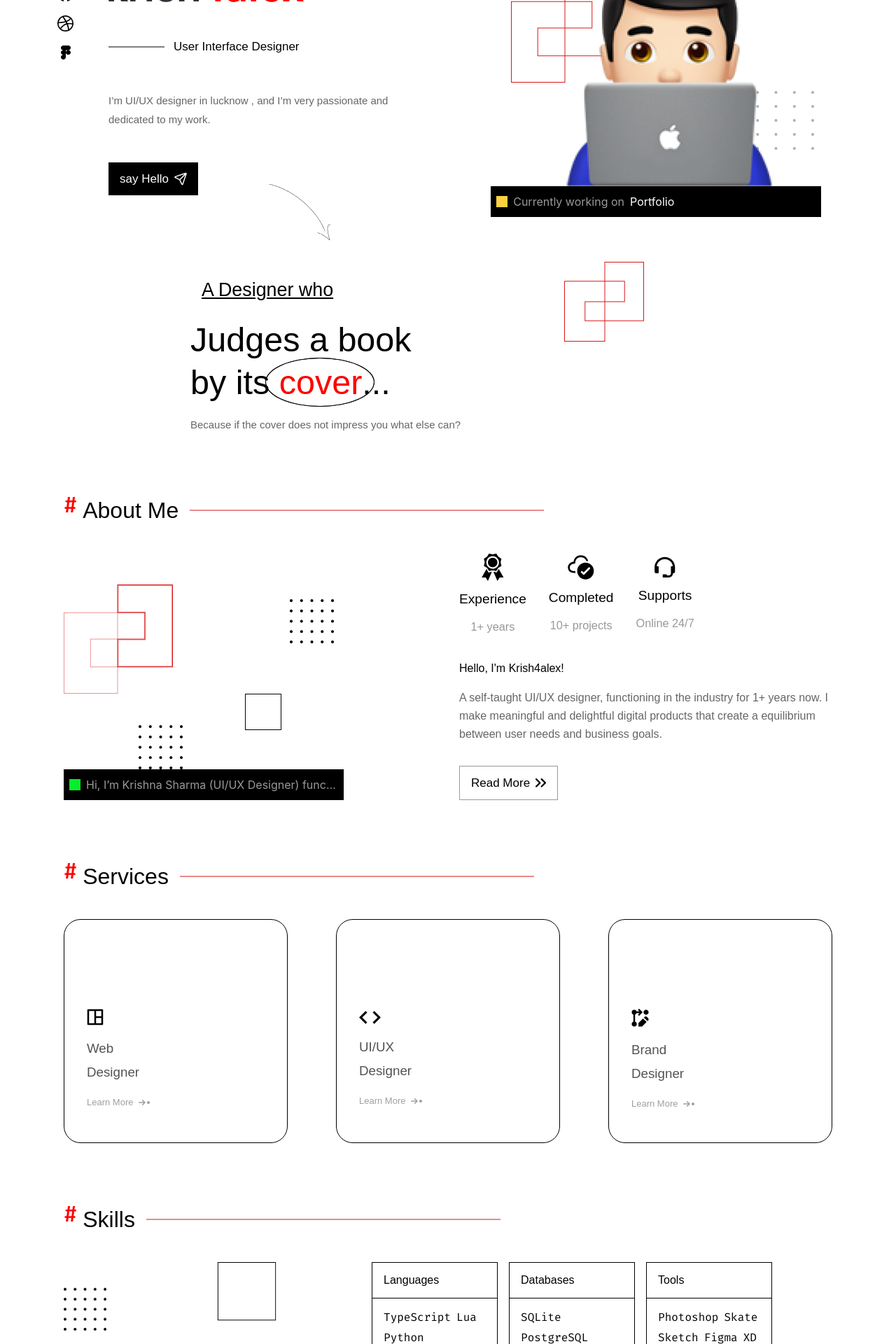
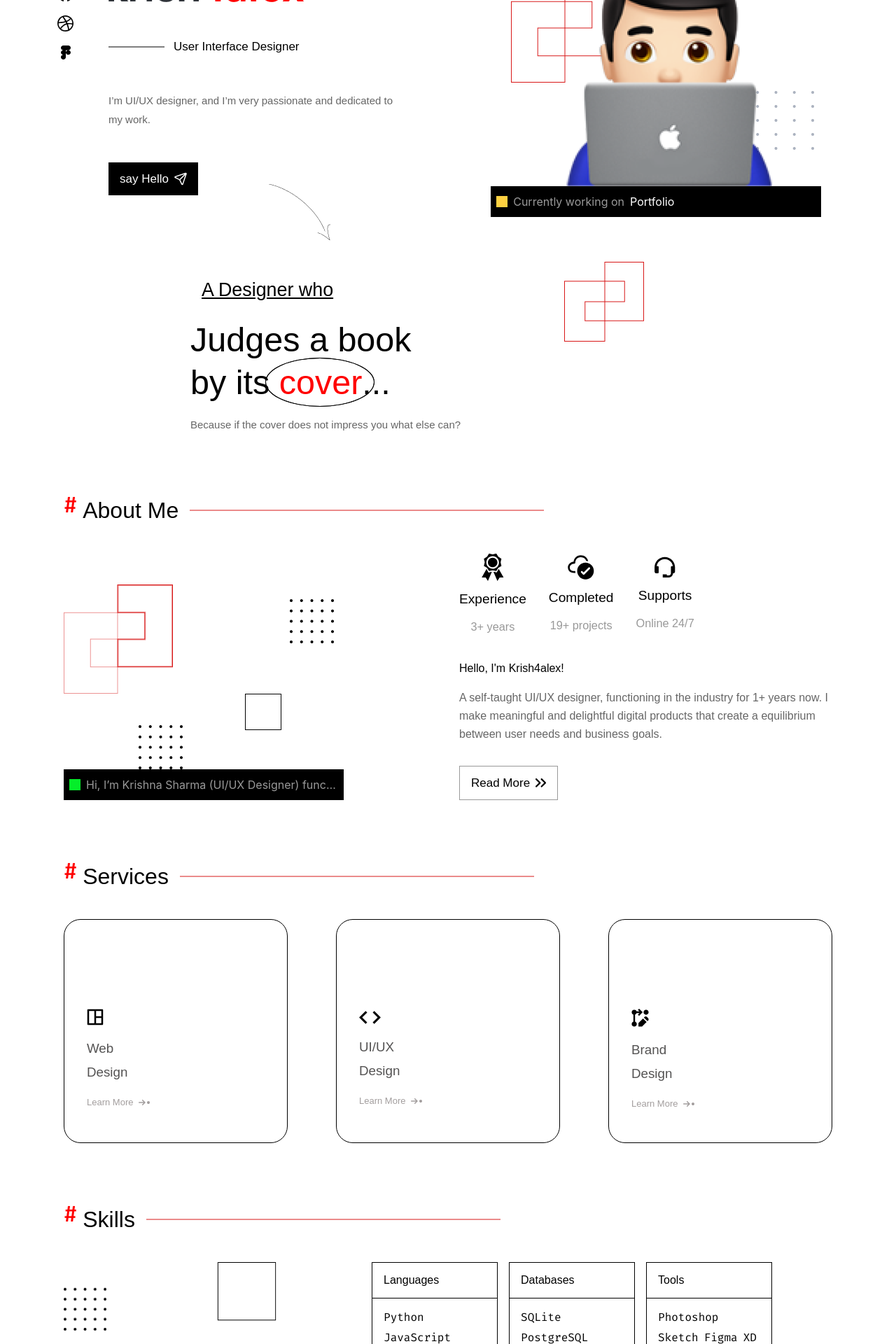
Before and after one commit to aftabrehan/krish4alex, a Next.js app: page / in a window 1280 px wide. Shown: the part 220-2140 px from the top of the page at 70% size. Built offline with nearby package versions, Linux system fonts and the light colour scheme; a web font is replaced by a local one.

Commit message:
Updated with latest data

```diff
--- a/pages/_document.js
+++ b/pages/_document.js
@@ -14,7 +14,7 @@ const Document = () => (
         rel="stylesheet"
       />
 
-      <meta name="description" content="I'm a Graphic Designer (Ui/UX)!" />
+      <meta name="description" content="I'm a UI/UX Designer (Researcher)" />
 
       <meta name="author" content="Krishna Sharma" />
       <meta
@@ -28,7 +28,7 @@ const Document = () => (
       />
       <meta
         property="og:description"
-        content="I'm a Graphic Designer (Ui/UX)!"
+        content="I'm a UI/UX Designer (Researcher)"
       />
       <meta
         property="og:image"
@@ -41,7 +41,7 @@ const Document = () => (
       />
       <meta
         property="twitter:description"
-        content="I'm a Graphic Designer (Ui/UX)!"
+        content="I'm a UI/UX Designer (Researcher)"
       />
       <meta
         property="twitter:image"
--- a/src/screens/about/About.js
+++ b/src/screens/about/About.js
@@ -81,7 +81,7 @@ const About = () => {
               {...motionProps}
               transition={{ duration: 0.5, delay: 0.4 }}
             >
-              I&apos;m a Graphic Designer (Ui/UX)!
+              I&apos;m a UI/UX Designer (Researcher)
             </motion.h3>
             <motion.h4
               {...motionProps}
--- a/src/sections/about/About.js
+++ b/src/sections/about/About.js
@@ -32,12 +32,12 @@ const About = () => {
     {
       icon: <MedalIcon />,
       title: 'Experience',
-      subTitle: '1+ years',
+      subTitle: '3+ years',
     },
     {
       icon: <CloudDoneIcon />,
       title: 'Completed',
-      subTitle: '10+ projects',
+      subTitle: '19+ projects',
     },
     {
       icon: <HeadPhoneIcon />,
--- a/src/sections/hero/Hero.js
+++ b/src/sections/hero/Hero.js
@@ -49,7 +49,7 @@ const Hero = ({ showBottomSection }) => {
             transition={{ duration: 0.5, delay: 0.25 }}
             className={stl.secondaryText}
           >
-            I’m UI/UX designer in lucknow , and I’m very passionate and
+            I’m UI/UX designer, and I’m very passionate and
             dedicated to my work.
           </motion.p>
           {showBottomSection && (
--- a/src/sections/services/Services.js
+++ b/src/sections/services/Services.js
@@ -57,7 +57,7 @@ const Services = () => {
               {icon}
               <div className={stl.label}>
                 <span>{label}</span>
-                <span>Designer</span>
+                <span>Design</span>
               </div>
               <span className={stl.link}>
                 Learn More
--- a/src/sections/skills/Skills.js
+++ b/src/sections/skills/Skills.js
@@ -20,7 +20,7 @@ const Skills = () => {
   const skillsList = [
     {
       heading: 'Languages',
-      skills: ['TypeScript', 'Lua', 'Python', 'JavaScript'],
+      skills: ['Python', 'JavaScript'],
     },
     {
       heading: 'Databases',
@@ -28,11 +28,11 @@ const Skills = () => {
     },
     {
       heading: 'Tools',
-      skills: ['Photoshop', 'Skate', 'Sketch', 'Figma', 'XD', 'Illustration'],
+      skills: ['Photoshop', 'Sketch', 'Figma', 'XD', 'Illustration', 'Framer', 'Spline'],
     },
     {
       heading: 'Other',
-      skills: ['HTML', 'CSS', 'EJS'],
+      skills: ['HTML', 'CSS'],
     },
   ]
 
```
Also changed, not shown: 2 other files (tests, documents, lock files or other folders).
